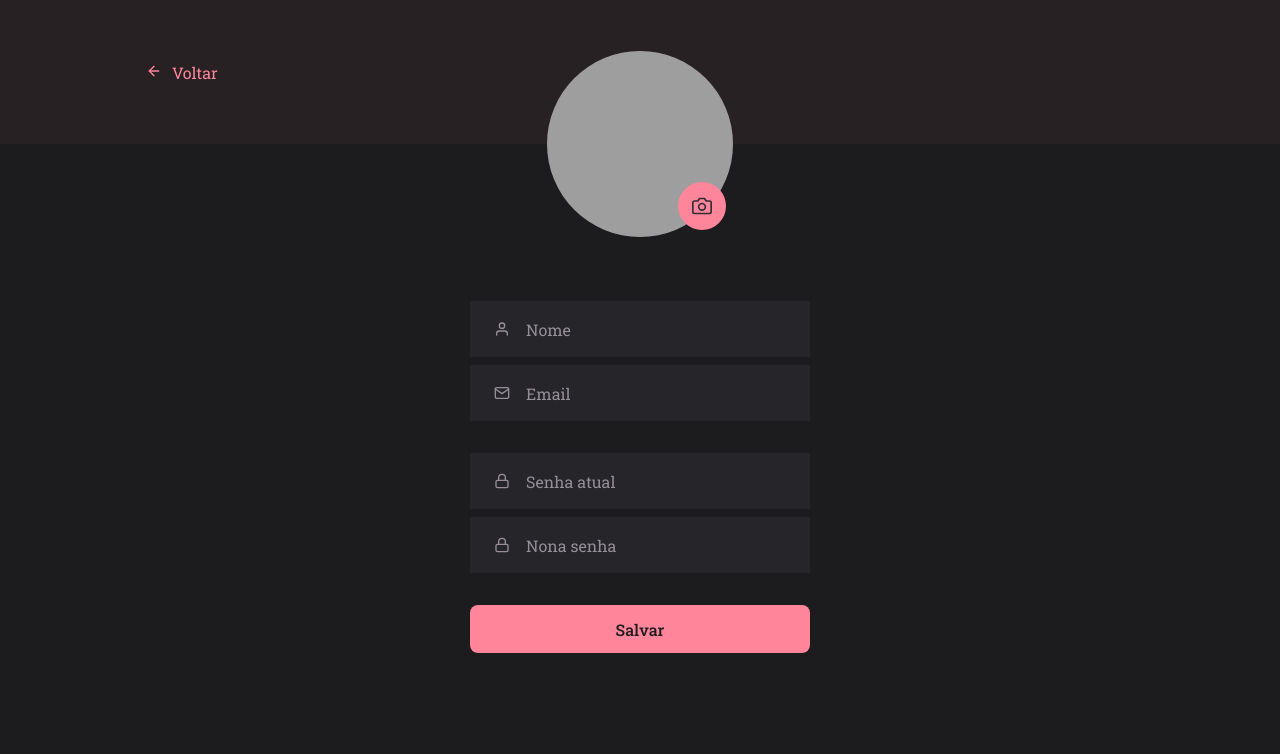
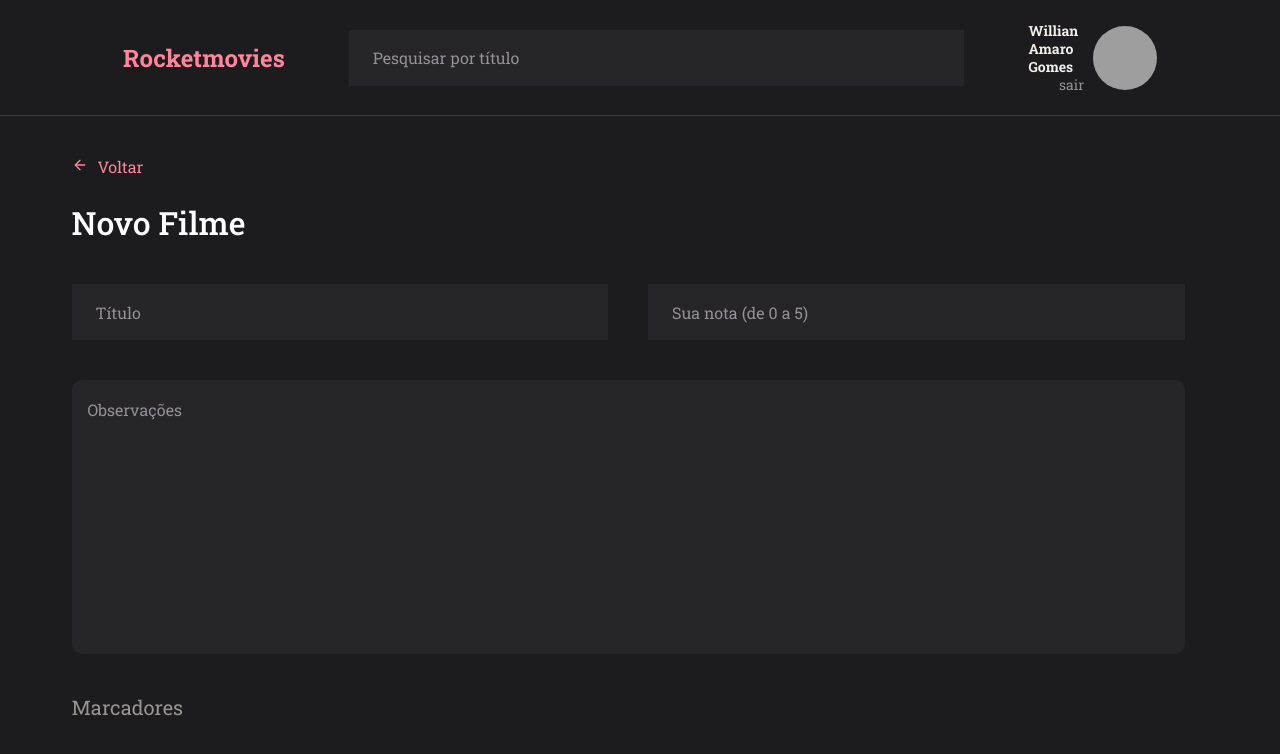
Before and after one commit to williangomesdev/Explorer-Stage09-Desafio-Rocketmovies-Frontend, a React (Vite) app: page / in a window 1280 px wide. Shown: the top 754 px of the page. Built offline with nearby package versions, Linux system fonts and the light colour scheme; grey boxes are pictures that could not be loaded.

Commit message:
Página create movies

```diff
--- a/src/components/Input/index.jsx
+++ b/src/components/Input/index.jsx
@@ -4,7 +4,7 @@ export function Input({ icon: Icon, ...rest }) {
     return (
         <Container type="text">
             {Icon && <Icon size={16} />}
-            <input {...rest} />
+            <input {...rest}/>
         </Container>
     )
 }
--- a/src/components/Input/styles.js
+++ b/src/components/Input/styles.js
@@ -5,7 +5,7 @@ export const Container = styled.div`
   max-width: 39.375rem;
   display: flex;
   align-items: center;
-  gap: 16px;
+  gap: 1rem;
   padding-left: 1.5rem;
   color: ${({ theme }) => theme.COLORS.GRAY_400};
   background: ${({ theme }) => theme.COLORS.BACKGROUND_INPUT};
--- a/src/components/Section/styles.js
+++ b/src/components/Section/styles.js
@@ -1,7 +1,5 @@
-import styled from 'styled-components'
+import styled from "styled-components";
 
 export const Container = styled.section`
-margin: auto 7.6875rem;
-
-
-`
+  width: 100%;
+`;
--- a/src/components/Tag/index.jsx
+++ b/src/components/Tag/index.jsx
@@ -1,10 +1,11 @@
 import { Container } from "./styles";
 
-export function Tag({ title, ...rest }) {
+export function Tag({ title, icon, ...rest }) {
 
     return (
         <Container{...rest}>
             {title}
+            {icon}
         </Container>
     )
 }
--- a/src/components/Tag/styles.js
+++ b/src/components/Tag/styles.js
@@ -7,4 +7,8 @@ export const Container = styled.span`
   margin-right: 0.5rem;
   background-color: ${({ theme }) => theme.COLORS.GRAY_600};
   color: ${({ theme }) => theme.COLORS.GRAY_50};
+  display: flex;
+  flex-direction: row;
+  align-items: center;
+  gap:1rem ;
 `;
--- a/src/main.jsx
+++ b/src/main.jsx
@@ -8,13 +8,14 @@ import { Home } from './pages/Home'
 import { SignIn } from './pages/SignIn'
 import { SignUp } from './pages/SignUp'
 import { Profile } from './pages/Profile'
+import { CreateMovie } from './pages/CreateMovie'
 
 
 ReactDOM.createRoot(document.getElementById('root')).render(
   <React.StrictMode>
     <ThemeProvider theme={theme}>
       <GlobalStyles />
-      <Profile />
+      <CreateMovie />
     </ThemeProvider>
   </React.StrictMode>
 )
--- /dev/null
+++ b/src/pages/CreateMovie/index.jsx
@@ -0,0 +1,43 @@
+import { FiArrowLeft, FiPlus, FiX } from 'react-icons/fi'
+import { Button } from '../../components/Button'
+import { ButtonText } from '../../components/ButtonText'
+import { Header } from '../../components/Header'
+import { Input } from '../../components/Input'
+import { Section } from '../../components/Section'
+import { Tag } from '../../components/Tag'
+import { Container, Form } from './styles'
+
+export function CreateMovie() {
+    return (
+        <Container>
+            <Header />
+            <main>
+                <Form>
+                    <header>
+                        <div>
+                            <FiArrowLeft /><ButtonText title="Voltar" />
+                        </div>
+                        <h1>Novo Filme</h1>
+                    </header>
+
+                    <div>
+                        <Input placeholder="Título" type="text" />
+                        <Input placeholder="Sua nota (de 0 a 5)" type="text" />
+                    </div>
+                    <textarea placeholder='Observações' />
+                    <h2>Marcadores</h2>
+                    <div className='tagSpace'>
+                        <Tag title="React" icon={<FiX />}/>
+                        <Tag title="Novo marcador" icon={<FiPlus />} />
+                    </div>
+
+                    <div>
+                        <Button title="Excluir filme" />
+                        <Button title="Salvar filme" />
+                    </div>
+                </Form>
+
+            </main>
+        </Container>
+    )
+}
--- /dev/null
+++ b/src/pages/CreateMovie/styles.js
@@ -0,0 +1,110 @@
+import styled from "styled-components";
+
+export const Container = styled.div`
+  width: 100%;
+  main {
+    max-width: 1137px;
+    height: 581px;
+    text-align: justify;
+    margin-top: 2.5rem;
+    margin-inline: auto;
+    overflow-y: scroll;
+
+    &::-webkit-scrollbar {
+      width: 0.5rem;
+    }
+
+    &::-webkit-scrollbar-button {
+      height: 1rem;
+    }
+
+    &::-webkit-scrollbar-thumb {
+      border-inline: 0.8rem solid ${({ theme }) => theme.COLORS.ROSE};
+      border-radius: 1rem;
+      background-clip: padding-box;
+    }
+  }
+`;
+
+export const Form = styled.form`
+  width: 100%;
+  max-width: 69.5625rem;
+  display: flex;
+  flex-direction: column;
+  gap: 2.5rem;
+
+  header {
+    display: flex;
+    flex-direction: column;
+    gap: 1.5rem;
+    justify-content: flex-start;
+
+    svg {
+      margin-right: 0.625rem;
+      color: ${({ theme }) => theme.COLORS.ROSE};
+    }
+
+    h1 {
+      font-weight: 500;
+    }
+  }
+
+  div:nth-child(2),
+  div:nth-child(6) {
+    display: flex;
+    flex-direction: row;
+    gap: 2.5rem;
+  }
+
+  textarea {
+    width: 100%;
+    height: 17.125rem;
+    resize: none;
+
+    padding: 19px 16px;
+    border: none;
+    border-radius: 0.625rem;
+
+    background: ${({ theme }) => theme.COLORS.BACKGROUND_INPUT};
+
+    &::placeholder {
+      color: ${({ theme }) => theme.COLORS.GRAY_400};
+    }
+  }
+
+  h2 {
+    font-size: 20px;
+    font-weight: 400;
+    line-height: 26px;
+    color: ${({ theme }) => theme.COLORS.GRAY_200};
+  }
+  .tagSpace {
+    height: 5.5rem;
+    padding: 16px;
+
+    display: flex;
+    align-items: center;
+    background: ${({ theme }) => theme.COLORS.BLACK};
+
+    span {
+      padding-block: 1.25rem;
+    }
+
+    span:nth-child(2) {
+      background: transparent;
+      border: 2px dashed ${({ theme }) => theme.COLORS.GRAY_400};
+    }
+
+    svg {
+      font-size: 1.5rem;
+      color: ${({ theme }) => theme.COLORS.ROSE};
+    }
+  }
+
+  div:nth-child(6) {
+    button:nth-child(1) {
+      background: ${({ theme }) => theme.COLORS.BLACK};
+      color: ${({ theme }) => theme.COLORS.ROSE};
+    }
+  }
+`;
--- a/src/pages/Profile/index.jsx
+++ b/src/pages/Profile/index.jsx
@@ -19,7 +19,7 @@ export function Profile() {
                         <input id="avatar" type='file' />
                     </label>
                 </Avatar>
-                <Input placeholder="Nome" type='text' icon={FiUser} />
+                <Input placeholder="Nome" type='text' icon={FiUser}/>
                 <Input placeholder="Email" type='text' icon={FiMail} />
                 <Input placeholder="Senha atual" type='password' icon={FiLock} />
                 <Input placeholder="Nona senha" type='password' icon={FiLock} />
```
